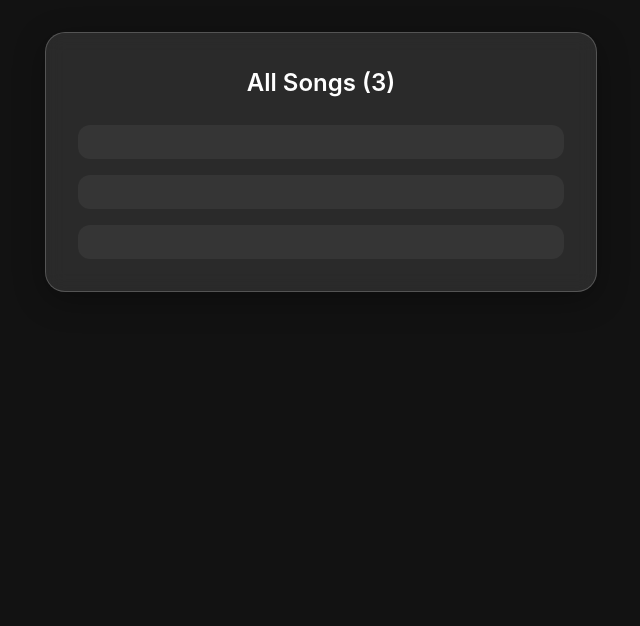
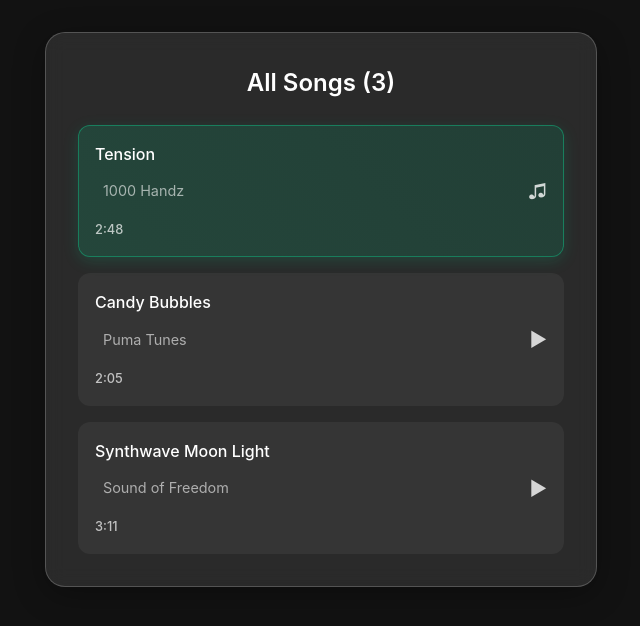
Before and after one commit to PaulEmmanuel8888/React-Music-Player, a React (Vite) app: page / in a window 1280 px wide. Shown: the top 626 px of the page, without its empty margins (611-1251 px from the left). Built offline with nearby package versions, Linux system fonts and the light colour scheme.

Commit message:
Update the useMusic hook to manage the state of the current song

```diff
--- a/src/components/AllSongs.jsx
+++ b/src/components/AllSongs.jsx
@@ -1,14 +1,25 @@
 import { useMusic } from "../hooks/useMusic";
 
 export const AllSongs = () => {
-  const { allSongs } = useMusic();
+  const { allSongs, handlePlaySong, currentTrackIndex } = useMusic();
   return (
     <div className="all-songs">
       <h2>All Songs ({allSongs.length})</h2>
       <div className="songs-grid">
         {allSongs.map((song, key) => (
-          <div key={key} className="song-card">
-            <div className="song-info"></div>
+          <div
+            key={key}
+            className={`song-card ${currentTrackIndex === key ? "active" : ""}`}
+            onClick={() => handlePlaySong(song, key)}
+          >
+            <div className="song-info">
+              <h3 className="song-title">{song.title}</h3>
+              <p className="song-artist">{song.artist}</p>
+              <span className="song-duration">{song.duration}</span>
+            </div>
+            <div className="play-button">
+              {currentTrackIndex === key ? "♫" : "▶"}
+            </div>
           </div>
         ))}
       </div>
--- a/src/hooks/useMusic.js
+++ b/src/hooks/useMusic.js
@@ -26,6 +26,13 @@ const songs = [
 
 export const useMusic = () => {
   const [allSongs, setAllSongs] = useState(songs);
+  const [currentTrack, setCurrentTrack] = useState(null);
+  const [currentTrackIndex, setCurrentTrackIndex] = useState(0);
 
-  return { allSongs };
+  const handlePlaySong = (song, index) => {
+    setCurrentTrack(song);
+    setCurrentTrackIndex(index);
+  };
+
+  return { allSongs, handlePlaySong, currentTrack, currentTrackIndex };
 };
```
